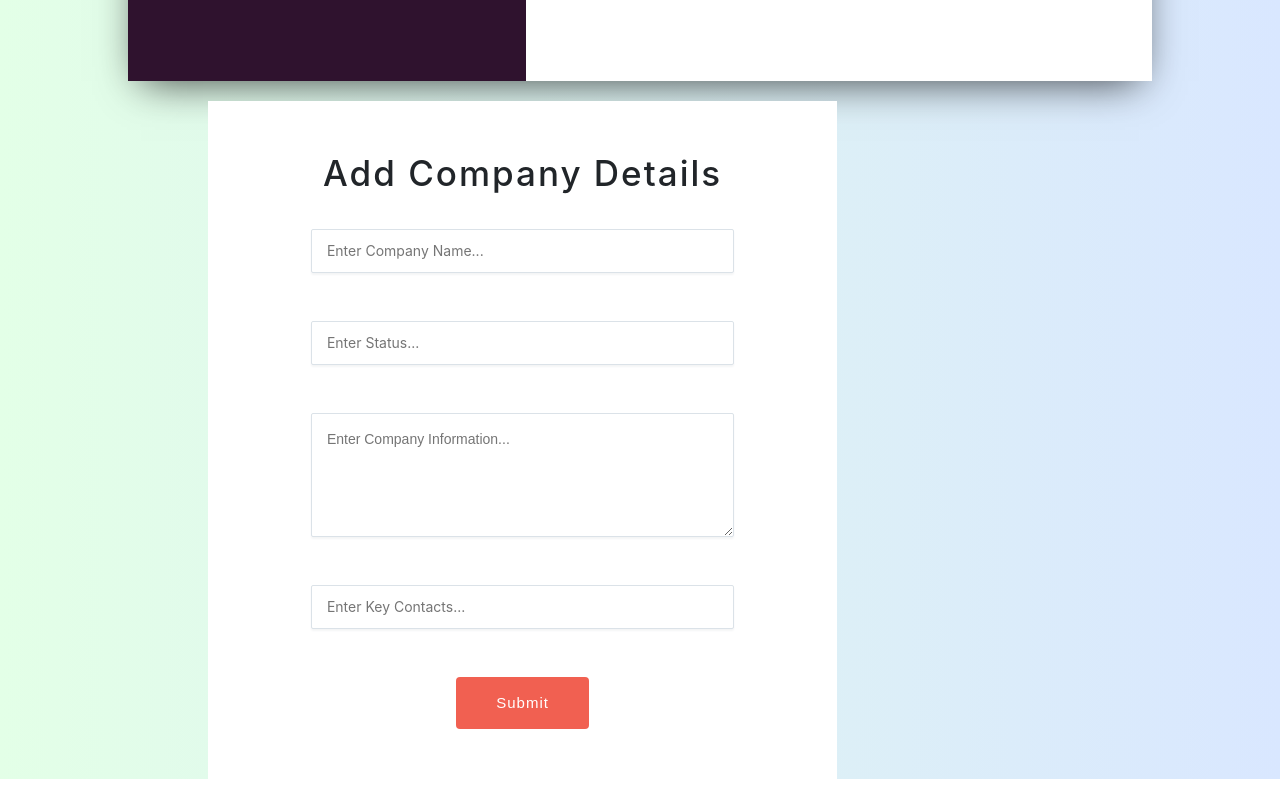
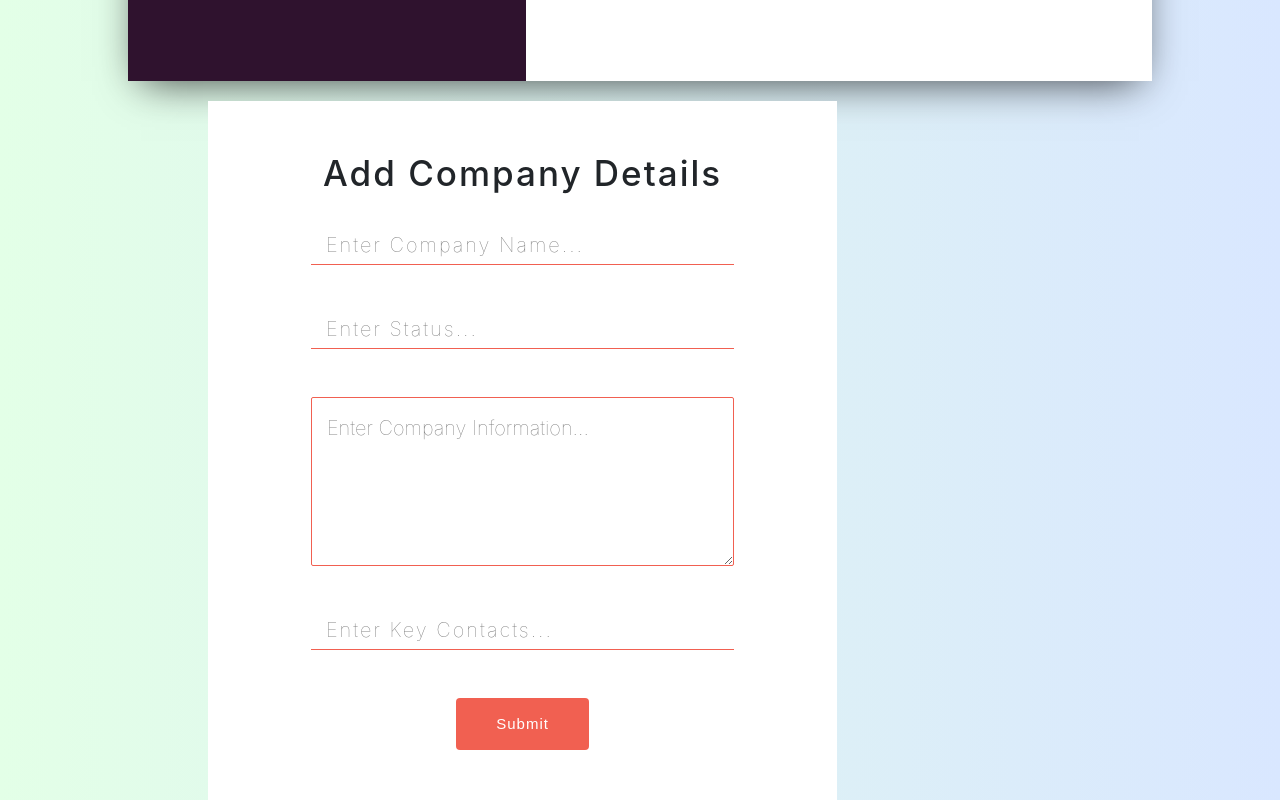
Before and after one commit to rabinchowdhury/insiten-challenge, a React (Create React App) app: page / in a window 1280 px wide. Shown: the part 695-1495 px from the top of the page. Before the commit the page ends 1474 px from the top, so only its background shows below. Built offline with nearby package versions, Linux system fonts and the light colour scheme.

Commit message:
fixed css

```diff
--- a/src/App.css
+++ b/src/App.css
@@ -3,8 +3,6 @@
 @import url('https://fonts.googleapis.com/css?family=Open+Sans:300,400');
 
 body {
-  /* margin: 0;
-  padding: 0; */
   background: linear-gradient(90deg, #e3ffe7 0%, #d9e7ff 100%);
   font-family: "Open Sans", serif;
 }
@@ -18,23 +16,22 @@ body {
 
 .main {
   height: 90vh;
-  /* background-color: #d9e4f5; */
   background: #fff;
   box-shadow: 0px 13px 40px -13px rgba(0,0,0,0.75);
   width: 80%;
   margin: 0 auto;
   display: flex;
-  }
+}
 
 .title-container {
   height: 90vh;
   background: url("./images/bg.jpg") center center no-repeat;
   background-size: cover;
+  color: #000;
   display: flex;
   align-items: center;
   justify-content: center;
   text-align: center;
-  color: #000;
 }
 
 .title-container__title {
@@ -42,7 +39,6 @@ body {
   letter-spacing: 2px;
   line-height: 1.3;
   text-align:center;
-  /* font-family: 'Roboto Slab', serif; */
 }
 
 .title-container__subtitle {
@@ -51,92 +47,9 @@ body {
   letter-spacing: 1px;
   line-height: 1.5;
   padding: 5px;
-  /* font-family: "Merriweather", serif; */
 }
 
-/* .form-container {
-  background-color: #fff;
-  height: 90vh;
-  padding-top: 100px;
-  padding-left: 50px;
-}
-
-input[type="text"] {
-  background-color: transparent;
-  border: 0;
-  padding-top: 20px;
-  border-bottom: solid 1px #f16051;
-  padding-bottom: 4px;
-  color: #f16051 !important;
-  font-weight: lighter;
-  letter-spacing: 2px;
-  margin-bottom: 30px;
-  margin-right: 20px;
-  font-size: 20px;
-  display: flex;
-  flex-flow: column;
-  height: 100%;
-  justify-content: space-around;
-}
-
-input[type="text"] {
-  outline: none;
-}
-
-input:-webkit-autofill {
-  -webkit-box-shadow: 0 0 0 30px #2c3e50 inset;
-  -webkit-text-fill-color: #fff !important;
-}
-
-button {
-  border: 0;
-  padding: 8px 20px;
-  margin: 20px 2px;
-  border-radius: 2px;
-  font-weight: lighter;
-  letter-spacing: 1px;
-  font-size: 15px;
-  cursor: pointer;
-  background-color: #f16051;
-  color: #fff;
-  font-weight: 100;
-}
-
-button:active {
-  outline: none;
-}
-
-.center {
-  text-align: center;
-  }
-  a {
-  color:#636363;
-  text-decoration: none;
-  transition:all 0.5s ease-in;
-}
-
-a:hover {
-  text-decoration: underline;
-} */
-
-/* Post Styles */
-
-.post-container {
-  /* background: linear-gradient(90deg, #e3ffe7 0%, #d9e7ff 100%); */
-  background: #fff;
-  padding:50px;
-  width:100%;
-  margin: 20px 50px auto 80px;
-  /* box-shadow:0 5px 15px 0 rgba(46, 61, 73, 0.12); */
-  /* font-family:'Work Sans',sans-serif; */
-}
-
-.post_heading {
-  text-align:center;
-  font-weight:400;
-  font-size:40px;
-  color:#000;
-}
+/* Form Goes Here */
 
 .form {
   display:flex;
@@ -146,15 +59,11 @@ a:hover {
 }
 
 .form input {
-  height:44px;
   padding-left:15px;
   padding-right:15px;
-  border: 1px solid #dbe2e8;
-  font-size:14px;
-  border-radius:2px;
   color:#636363;
-  box-shadow: 0 2px 2px 0 rgba(46, 60, 73, 0.05);
-  outline:none;
+  /* box-shadow: 0 2px 2px 0 rgba(46, 60, 73, 0.05); */
+  outline:none; /* Removes outline */
   width:80%;
 }
 
@@ -164,13 +73,40 @@ a:hover {
   padding-left:15px;
   padding-right:15px;
   padding-top:15px;
-  border: 1px solid #dbe2e8;
-  font-size:14px;
+  border: 1px solid #f16051;
   border-radius:2px;
-  color:#636363;
-  font-family: 'Work Sans,',sans-serif;
-  box-shadow: 0 2px 2px 0 rgba(46, 60, 73, 0.05);
+  color: #f16051;
+  /* box-shadow: 0 2px 2px 0 rgba(46, 60, 73, 0.05); */
   outline:none;
+  font-size: 20px;
+  font-weight: lighter;
+}
+
+input[type="text"] {
+  /* background-color: transparent; */
+  border: 0;
+  border-bottom: solid 1px #f16051;
+  padding-bottom: 4px;
+  color: #f16051 !important;
+  font-weight: lighter;
+  letter-spacing: 2px;
+  font-size: 20px;
+}
+
+.form button {
+  /* background:#02b3e4; */
+  padding:15px 40px;
+  text-align: center;
+  color:#fff;
+  font-family:'Work Sans',sans-serif;
+  border-radius:4px;
+  border:none;
+  font-size:15px;
+  font-weight: lighter;
+  letter-spacing: 1px;
+  cursor: pointer;
+  background-color: #f16051;
+  font-weight: 100;
 }
 
 /* All Posts */
@@ -193,22 +129,6 @@ a:hover {
   box-shadow: 10px 10px 12px 0 rgba(46, 60, 73, 0.05);
 }
 
-.form button {
-  /* background:#02b3e4; */
-  padding:15px 40px;
-  text-align: center;
-  color:#fff;
-  font-family:'Work Sans',sans-serif;
-  border-radius:4px;
-  border:none;
-  font-size:15px;
-  font-weight: lighter;
-  letter-spacing: 1px;
-  cursor: pointer;
-  background-color: #f16051;
-  font-weight: 100;
-}
-
 .post_title {
   text-align:center;
   font-weight:400;
@@ -222,6 +142,24 @@ a:hover {
   font-weight: 200;
   line-height: 2.5rem;
   text-align:center;
+}
+
+/* Post Styles */
+
+.post-container {
+  /* background: linear-gradient(90deg, #e3ffe7 0%, #d9e7ff 100%); */
+  background: #fff;
+  padding:50px;
+  width:100%;
+  margin: 20px 50px auto 80px;
+  /* box-shadow:0 5px 15px 0 rgba(46, 61, 73, 0.12); */
+}
+
+.post_heading {
+  text-align:center;
+  font-weight:400;
+  font-size:40px;
+  color:#000;
 }
 
 .control-buttons {
--- a/src/components/About.js
+++ b/src/components/About.js
@@ -1,4 +1,5 @@
 import React, { Component } from "react";
+
 import axios from "axios";
 
 class About extends Component {
--- a/src/components/AllPost.js
+++ b/src/components/AllPost.js
@@ -1,6 +1,7 @@
 import React, { Component } from 'react';
 
 import { connect } from 'react-redux';
+
 import Post from './Post';
 import EditComponent from './EditComponent';
 
--- a/src/components/Home.js
+++ b/src/components/Home.js
@@ -1,7 +1,6 @@
 import React, { Component } from 'react';
+
 import PostForm from './PostForm';
-
-
 import Titles from './Titles';
 
 class Home extends Component {
--- a/src/components/PostForm.js
+++ b/src/components/PostForm.js
@@ -3,6 +3,7 @@ import React, { Component } from 'react';
 import { connect } from 'react-redux';
 
 class PostForm extends Component {
+
 
   handleSubmit = (e) => {
   e.preventDefault();
```
Also changed, not shown: src/App.js (+4 -5 lines).
